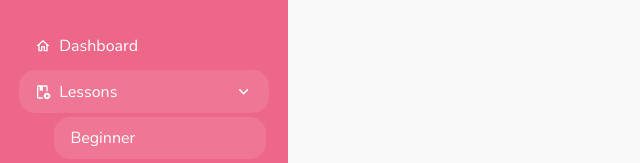
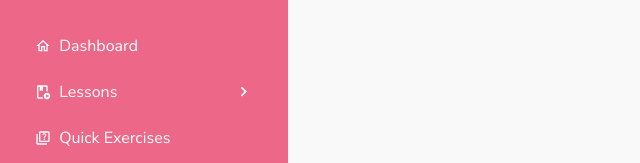
Before and after one commit to MuoiVung/VietnameseForEveryone, a React (Create React App) app: page /lessons/beginner in a window 1280 px wide. Shown: the part 217-380 px from the top of the page, without its empty margins (0-640 px from the left). Built offline with nearby package versions, Linux system fonts and the light colour scheme; no server answers; a web font is replaced by a local one.

Commit message:
modify navigation, remove lessons page and flashcard pages

```diff
--- a/package.json
+++ b/package.json
@@ -7,7 +7,6 @@
     "@testing-library/jest-dom": "^5.16.4",
     "@testing-library/react": "^13.3.0",
     "@testing-library/user-event": "^13.5.0",
-    "antd": "^4.21.7",
     "firebase": "^9.9.0",
     "formik": "^2.2.9",
     "normalize.css": "^8.0.1",
--- a/src/App.js
+++ b/src/App.js
@@ -1,10 +1,10 @@
 import React, { Fragment } from "react";
-import { Route, Routes, Navigate } from "react-router-dom";
+import { Route, Routes } from "react-router-dom";
 import { ToastContainer } from "react-toastify";
 import 'react-toastify/dist/ReactToastify.css';
 import HomePage from "./components/Layout/HomePage";
 import {
-  LessonsPage, NotFoundPage, LessonsBeginnerPage, LessonsIntermediatePage, LessonsAdvancedPage, LessonDetailPage,
+  NotFoundPage, LessonsBeginnerPage, LessonsIntermediatePage, LessonsAdvancedPage, LessonDetailPage,
   QuickExercisesPage, FlashcardLearnPage, FlashcardPracticePage, LoginPage, ListeningPage, ReadingPage, WritingPage, SpeakingPage, Dashboard
 } from "./pages";
 
@@ -16,7 +16,6 @@ function App() {
         <Route path="/login" element={<LoginPage />} />
         <Route path="/" element={<HomePage />}>
           <Route path="/" element={<Dashboard />} />
-          <Route path="/lessons/" element={<LessonsPage />} />
           <Route path="/lessons/beginner" element={<LessonsBeginnerPage />} />
           <Route path="/lessons/intermediate" element={<LessonsIntermediatePage />} />
           <Route path="/lessons/advanced" element={<LessonsAdvancedPage />} />
@@ -26,7 +25,6 @@ function App() {
           <Route path="/quick-exercises/reading" element={<ReadingPage />} />
           <Route path="/quick-exercises/writing" element={<WritingPage />} />
           <Route path="/quick-exercises/speaking" element={<SpeakingPage />} />
-          <Route path="/flashcard/" element={<Navigate replace to="/flashcard/learn" />} />
           <Route path="/flashcard/learn" element={<FlashcardLearnPage />} />
           <Route path="/flashcard/practice" element={<FlashcardPracticePage />} />
         </Route>
--- a/src/components/Layout/MainNavigation.jsx
+++ b/src/components/Layout/MainNavigation.jsx
@@ -13,6 +13,8 @@ import { RiLogoutBoxLine as LoginIcon } from "react-icons/ri";
 import { BsCardHeading as FlashcardIcon } from "react-icons/bs";
 
 const MainNavigation = () => {
+  const [isLessonsActive, setIsLessonsActive] = useState(false);
+  const [isFlashcardActive, setIsFlashcardActive] = useState(false);
   const [LoginData, setLoginData] = useState(
     localStorage.getItem("loginDataNewUser")
       ? JSON.parse(localStorage.getItem("loginDataNewUser"))
@@ -63,6 +65,17 @@ const MainNavigation = () => {
 
     getLocalStorageData();
   }, []);
+
+  const toggleLessonsHandler = (event) => {
+    event.preventDefault();
+    setIsLessonsActive(!isLessonsActive);
+  };
+
+  const toggleFlashcardHandler = (event) => {
+    event.preventDefault();
+    setIsFlashcardActive(!isFlashcardActive);
+  };
+
   return (
     <section className={classes.sidebar}>
       <div className={classes.container}>
@@ -89,11 +102,10 @@ const MainNavigation = () => {
               </NavLink>
             </li>
             <li className={classes["nav-item"]}>
-              <NavLink
-                to="/lessons"
-                className={(navData) =>
-                  navData.isActive ? classes.active : ""
-                }
+              <a
+                href="/lessons"
+                onClick={toggleLessonsHandler}
+                className={isLessonsActive ? classes.active : ""}
               >
                 <div className="flex-center">
                   <LessonIcon className={classes.icon} />
@@ -103,7 +115,7 @@ const MainNavigation = () => {
                 <ArrowDownIcon
                   className={`${classes["icon-arrow"]} ${classes.hidden}`}
                 />
-              </NavLink>
+              </a>
               <ul className={classes.subnav}>
                 <li className={classes["subnav-item"]}>
                   <NavLink
@@ -151,11 +163,10 @@ const MainNavigation = () => {
               </NavLink>
             </li>
             <li className={classes["nav-item"]}>
-              <NavLink
-                to="/flashcard"
-                className={(navData) =>
-                  navData.isActive ? classes.active : ""
-                }
+              <a
+                href="/flashcard"
+                onClick={toggleFlashcardHandler}
+                className={isFlashcardActive ? classes.active : ""}
               >
                 <div className="flex-center">
                   <FlashcardIcon className={classes.icon} />
@@ -165,7 +176,7 @@ const MainNavigation = () => {
                 <ArrowDownIcon
                   className={`${classes["icon-arrow"]} ${classes.hidden}`}
                 />
-              </NavLink>
+              </a>
               <ul className={classes.subnav}>
                 <li className={classes["subnav-item"]}>
                   <NavLink
--- a/src/components/UI/BreadcrumItem.jsx
+++ b/src/components/UI/BreadcrumItem.jsx
@@ -3,7 +3,8 @@ import { Link } from "react-router-dom";
 import styled from "styled-components";
 
 const SbreadcrumItem = styled.li`
-  a {
+  a,
+  span {
     text-transform: capitalize;
     text-decoration: none;
     color: black;
@@ -18,7 +19,8 @@ const SbreadcrumItem = styled.li`
 const BreadcrumItem = ({ href, children }) => {
   return (
     <SbreadcrumItem>
-      <Link to={href}>{children}</Link>
+      {href && <Link to={href}>{children}</Link>}
+      {!href && <span>{children}</span>}
     </SbreadcrumItem>
   );
 };
--- a/src/pages/Lessons/LessonsBeginnerPage.jsx
+++ b/src/pages/Lessons/LessonsBeginnerPage.jsx
@@ -42,7 +42,7 @@ const LessonsBeginnerPage = () => {
     <Fragment>
       <Header title="Beginner Lessons">
         <Breadcrumb>
-          <BreadcrumItem href="/lessons">Lessons</BreadcrumItem>
+          <BreadcrumItem>Lessons</BreadcrumItem>
           <BreadcrumItem href="/lessons/beginner">beginner</BreadcrumItem>
         </Breadcrumb>
       </Header>
--- a/src/pages/QuickExercises/QuickExercisesPage.jsx
+++ b/src/pages/QuickExercises/QuickExercisesPage.jsx
@@ -8,10 +8,17 @@ import {
 import classes from "./QuickExercisesPage.module.css";
 import { Link } from "react-router-dom";
 import StyledButton from "../../components/UI/StyledButton";
+import Header from "../../components/Layout/Header";
+import Breadcrumb from "../../components/UI/Breadcrumb";
+import BreadcrumItem from "../../components/UI/BreadcrumItem";
 
 const skills = (
   <section className={classes.container}>
-    <h2 className={classes.title}>Quick Exercises</h2>
+    <Header title="Quick Exercises">
+      <Breadcrumb>
+        <BreadcrumItem href="/quick-exercises">Quick Exercises</BreadcrumItem>
+      </Breadcrumb>
+    </Header>
     <div className={classes.notice}>
       <p className={classes["notice-title"]}>Select a skill, random exercise</p>
       <p className={classes["notice-content"]}>
```
Also changed, not shown: 2 other files (tests, documents, lock files or other folders).
